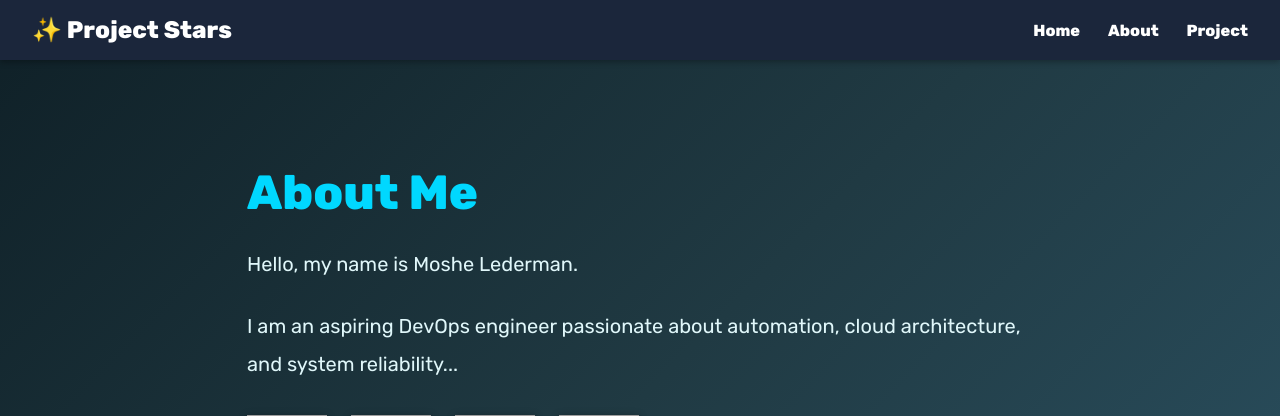
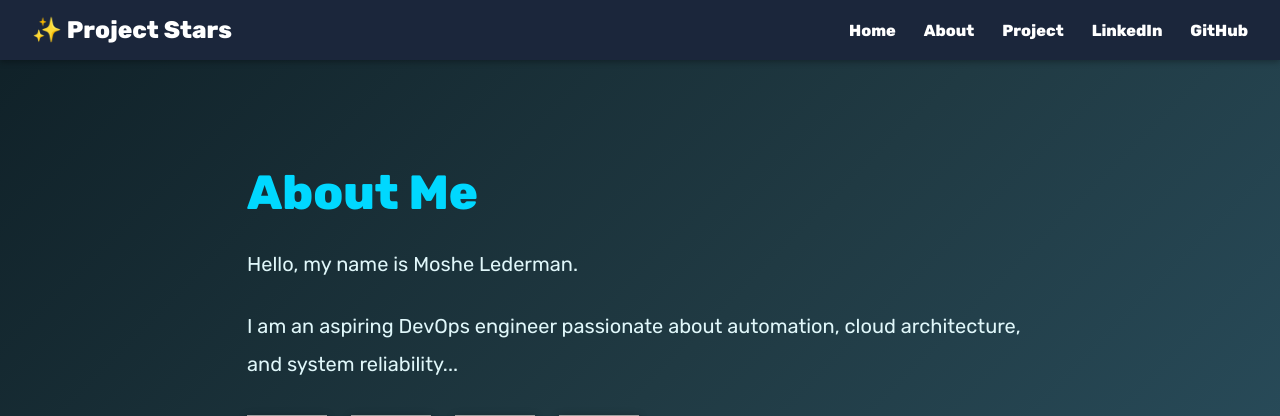
Before and after one commit to moshelederman/HELM-PROJECT, a Flask app: page /about in a window 1280 px wide. Shown: the top 416 px of the page. Run offline with Flask 3, Linux system fonts and the light colour scheme; grey boxes are pictures that could not be loaded.

Commit message:
add linkedin and github buttons

```diff
--- a/app/templates/about.html
+++ b/app/templates/about.html
@@ -101,6 +101,8 @@
       <a href="/">Home</a>
       <a href="/about">About</a>
       <a href="/project">Project</a>
+      <a href="https://www.linkedin.com/in/moshe-lederman-48ba11346" target="_blank">LinkedIn</a>
+      <a href="https://github.com/moshelederman/HELM-PROJECT" target="_blank">GitHub</a>
     </nav>
   </header>
 
--- a/app/templates/index.html
+++ b/app/templates/index.html
@@ -82,6 +82,8 @@
           <a href="/">Home</a>
           <a href="/about">About</a>
           <a href="/project">Project</a>
+          <a href="https://www.linkedin.com/in/moshe-lederman-48ba11346" target="_blank">LinkedIn</a>
+          <a href="https://github.com/moshelederman/HELM-PROJECT" target="_blank">GitHub</a>
         </nav>
       </header>
 
--- a/app/templates/project.html
+++ b/app/templates/project.html
@@ -90,6 +90,8 @@
       <a href="/">Home</a>
       <a href="/about">About</a>
       <a href="/project">Project</a>
+      <a href="https://www.linkedin.com/in/moshe-lederman-48ba11346" target="_blank">LinkedIn</a>
+      <a href="https://github.com/moshelederman/HELM-PROJECT" target="_blank">GitHub</a>
     </nav>
   </header>
 
```
Lines whose indentation alone changed are shown as unchanged.
